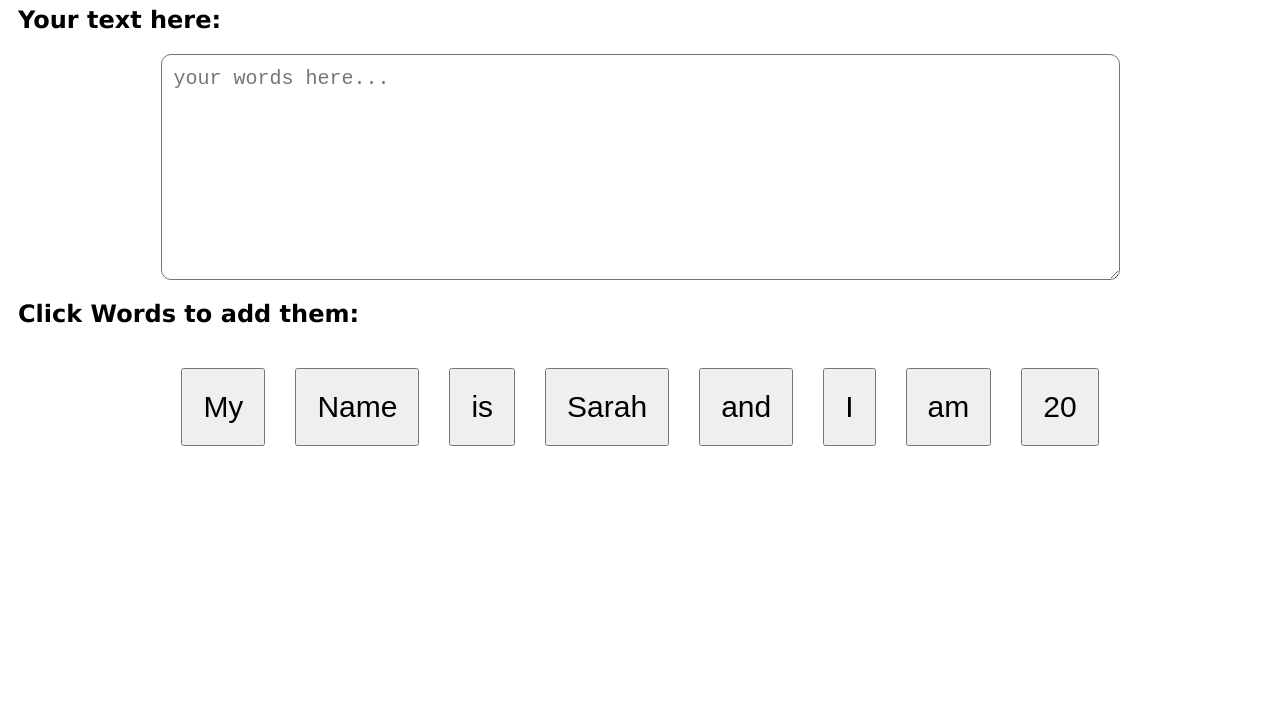
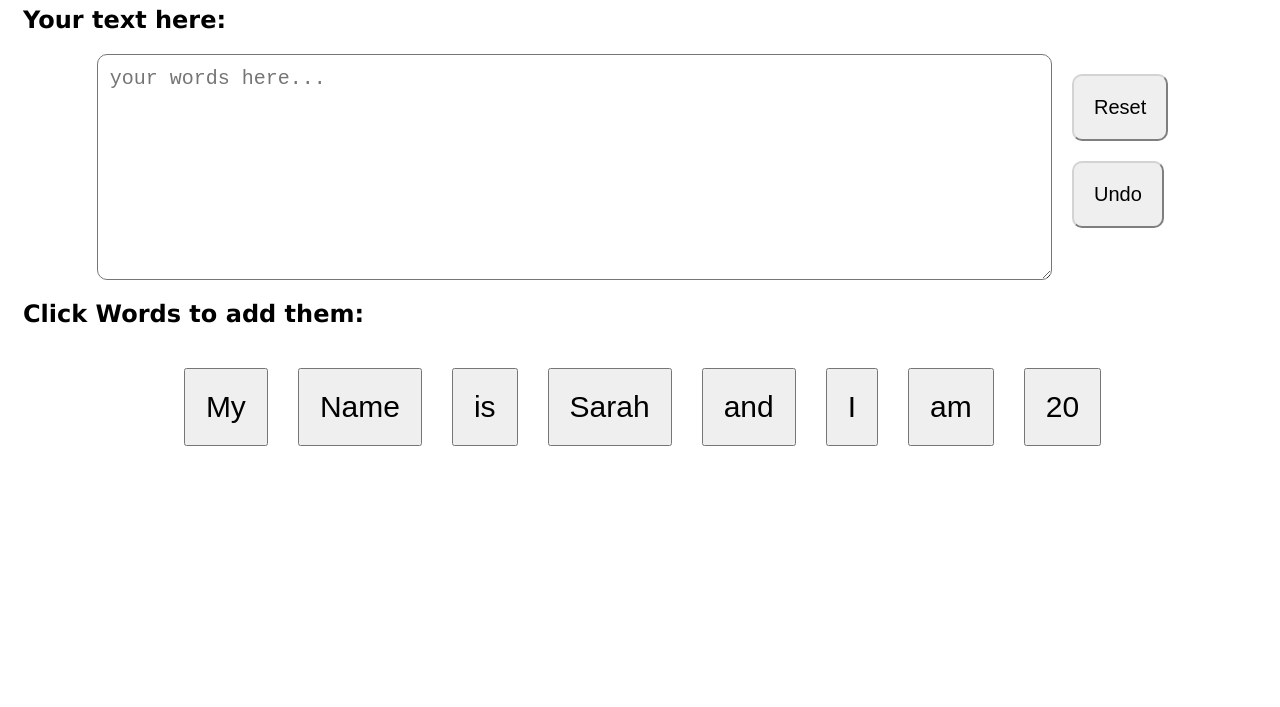
Before and after one commit to sarahcantrill/TTSSystem, a plain HTML site: page index.html in a window 1280 px wide. Shown: the part 93-800 px from the top of the page. Drawn offline with Linux system fonts and the light colour scheme.

Commit message:
adding in the burrons for reversing actions

```diff
--- a/index.html
+++ b/index.html
@@ -12,7 +12,13 @@
 
     <section class="text-container">
         <h2> Your text here:</h2>
+        <section class="output-and-buttons">
         <textarea id="text-output" placeholder="your words here..."></textarea>
+        <aside class="reverse-btns">
+            <button class="reset-btn">Reset</button>
+            <button class="undo-btn">Undo</button>
+        </aside>
+    </section>
     </section>
 
     <h2>Click Words to add them:</h2>
--- a/styles.css
+++ b/styles.css
@@ -1,13 +1,20 @@
 body {
     font-family:Verdana, Geneva, Tahoma, sans-serif;
     padding: 10px;
+    padding-left: 15px;;
+}
+
+.output-and-buttons {
+    display: flex;
+    align-items: flex-start;
+    justify-content: center;
 }
 
 #text-output {
     width: 75%;
     height:200px;
     display: block;
-    margin: 0 auto;
+   /* margin: 0 auto;*/
     font-size: 20px;
     border-radius: 10px;
     padding: 12px;
@@ -26,3 +33,14 @@ body {
     margin-top: 0px;
     font-size: 30px;
 }
+
+.reverse-btns button {
+    display: flex;
+    flex-direction: column;
+    margin: 20px;
+    gap: 20px;
+    padding: 20px;
+    font-size: 20px;
+    border-radius: 10px;
+    border-color: lightgray;
+}
```
